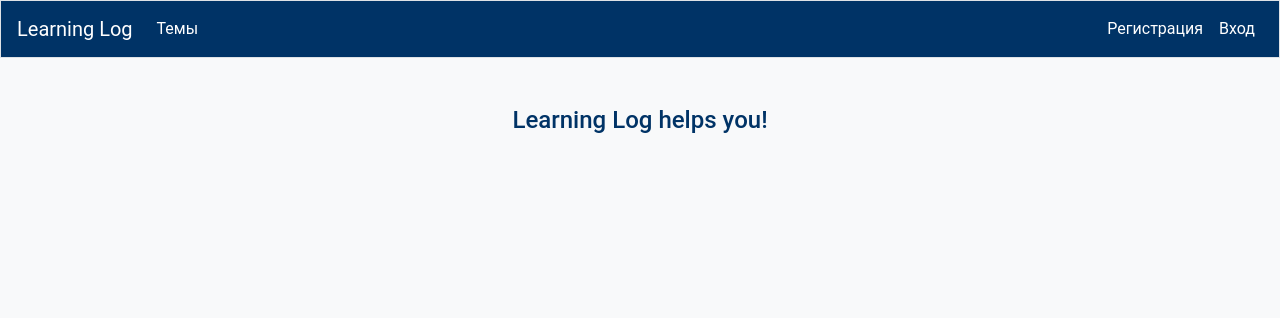
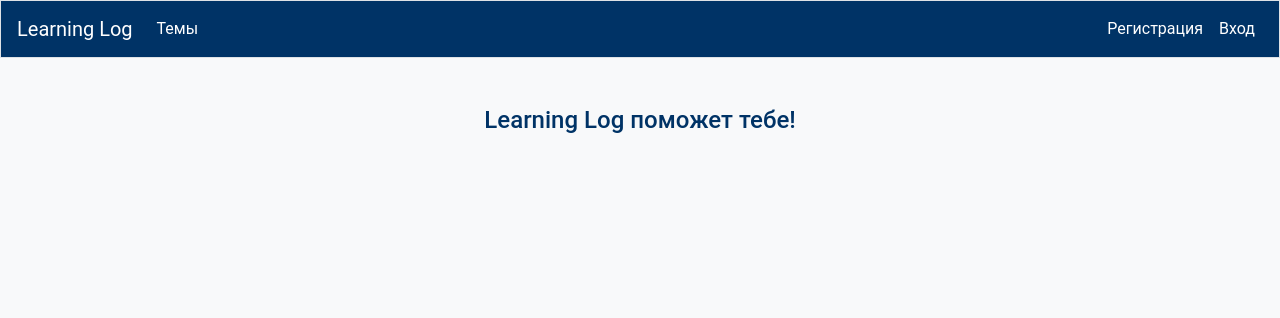
Before and after one commit to M1sterZag/Backend_Course, a Django app: page / in a window 1280 px wide. Shown: the top 318 px of the page. Run offline with Django 5.2, Linux system fonts and the light colour scheme; some libraries are stand-ins or nearby versions.

Commit message:
change text on page

```diff
--- a/learning_logs/templates/learning_logs/index.html
+++ b/learning_logs/templates/learning_logs/index.html
@@ -2,6 +2,6 @@
 
 {% block content %}
 <div class="text-center">
-    <h1 class="mb-0 mt-5" style="font-size: 1.5rem; color: #003366;">Learning Log helps you!</h1>
+    <h1 class="mb-0 mt-5" style="font-size: 1.5rem; color: #003366;">Learning Log поможет тебе!</h1>
 </div>
 {% endblock content %}
```
